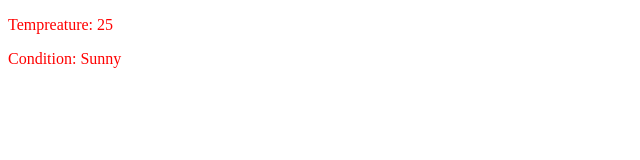
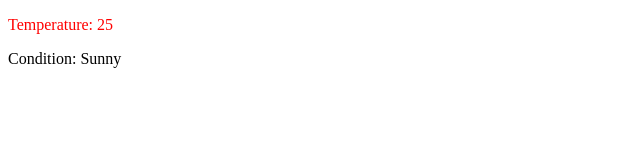
Before and after one commit to acciojob/conditional-weather-report-Dipak1121, a React app: page / in a window 1280 px wide. Shown: the top 160 px of the page, without its empty margins (0-640 px from the left). Built offline with nearby package versions, Linux system fonts and the light colour scheme.

Commit message:
fourth commit

```diff
--- a/src/components/App.js
+++ b/src/components/App.js
@@ -11,8 +11,8 @@ const App = ({temp, condition}) => {
     divStyle.color = "red";
   }
   return (
-    <div style={divStyle}>
-        <p>Tempreature: {temp}</p>
+    <div>
+        <p><span style={divStyle}>Temperature: {temp}</span></p>
         <p>Condition: {condition}</p>
     </div>
   )
```
